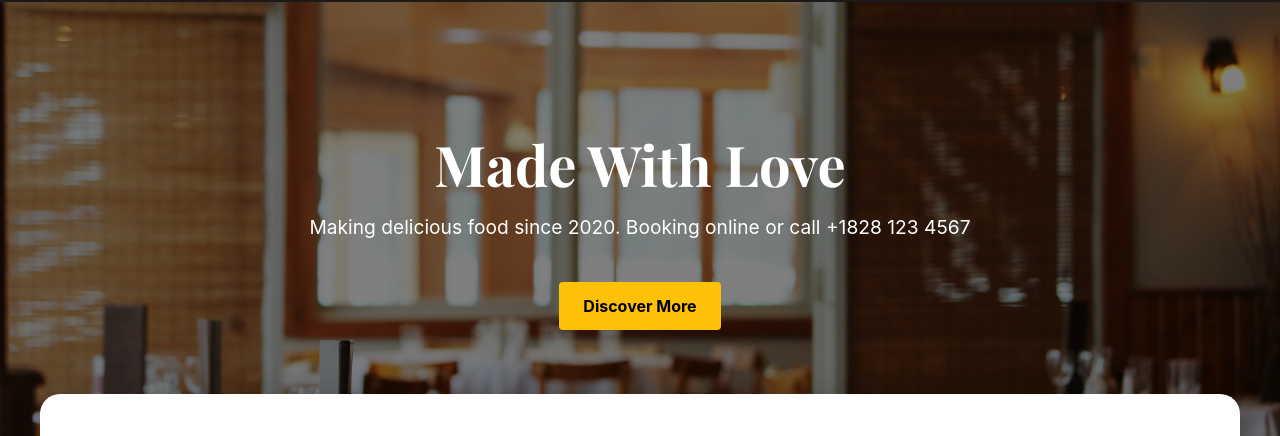
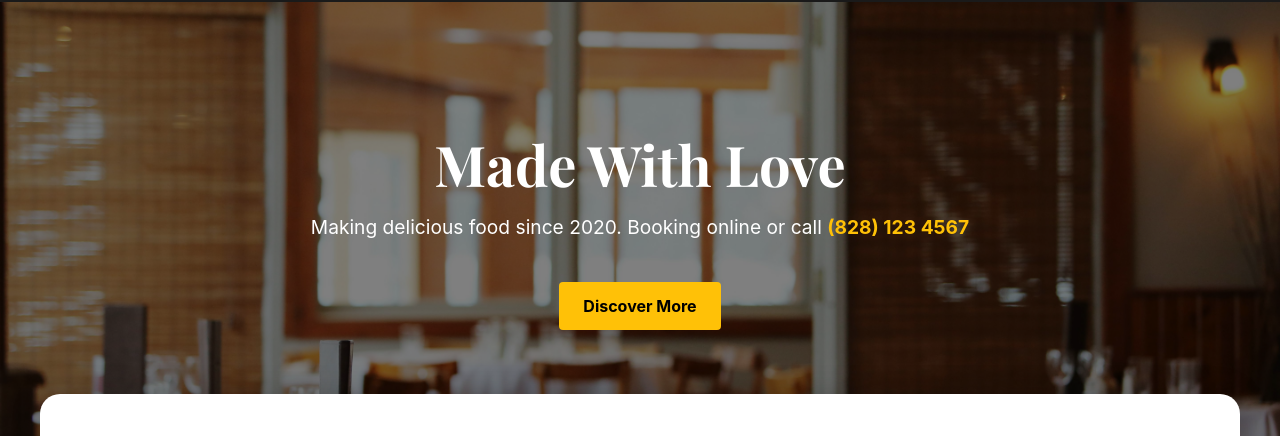
Before and after one commit to marvin1-dev/Restaurant-Template, a plain HTML site: page index.html in a window 1280 px wide. Shown: the part 70-506 px from the top of the page. Drawn offline with nearby package versions, Linux system fonts and the light colour scheme.

Commit message:
updated style

```diff
--- a/index.html
+++ b/index.html
@@ -53,7 +53,7 @@
 <header>
   <div class="header-overlay">
     <h1>Made With Love</h1>
-    <p>Making delicious food since 2020. Booking online or call +1828 123 4567 </p>
+    <p>Making delicious food since 2020. Booking online or call <a href="tel:8281234567">(828) 123 4567</a> </p>
     <a href="#story" class="btn">Discover More</a>
   </div>
 </header>
--- a/style.css
+++ b/style.css
@@ -42,6 +42,9 @@ header::before {
     background: rgba(0, 0, 0, 0.5); /* Adjust darkness here */
     z-index: 1;
     }
+
+
+
     header h1 {
       font-family: var(--heading-font);
       font-size: 3.5rem;
@@ -51,6 +54,18 @@ header::before {
       font-size: 1.2rem;
       margin-top: 1rem;
     }
+    header p a {
+    color: var(--accent);
+    font-weight: bold;
+    text-decoration: none;
+    }
+
+    header p a:hover {
+    text-decoration: underline;
+    color: var(--accent);
+    }
+
+
 
     .btn {
       margin-top: 1.5rem;
```
Lines whose indentation alone changed are shown as unchanged.
